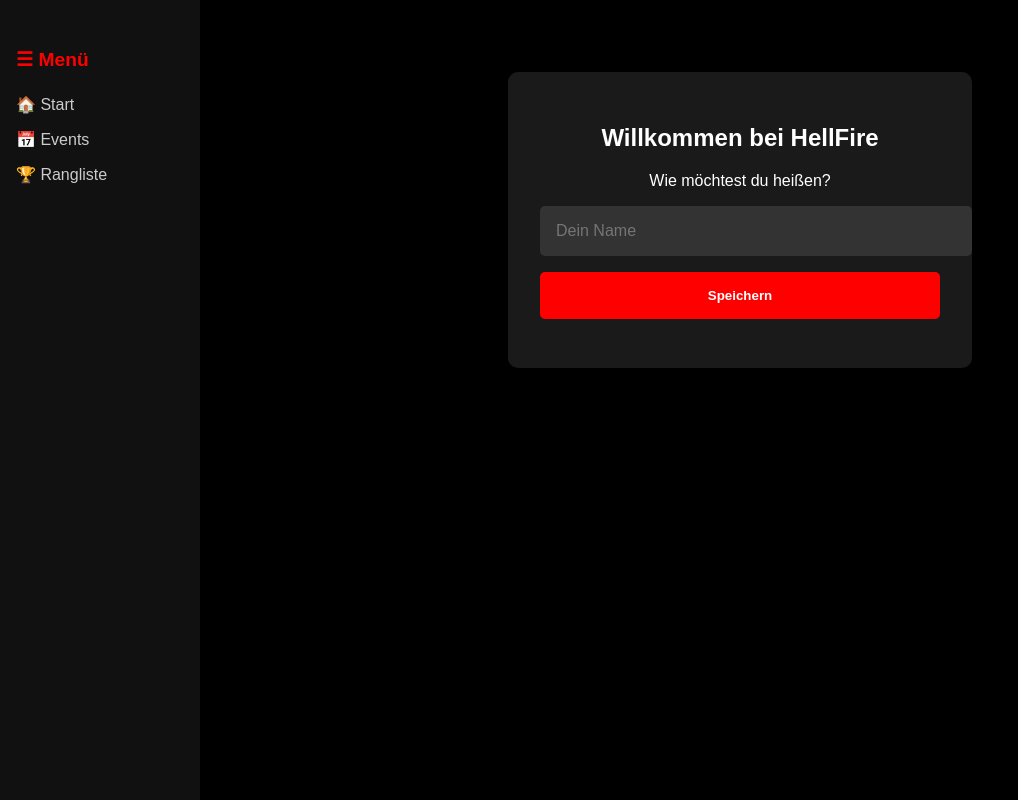
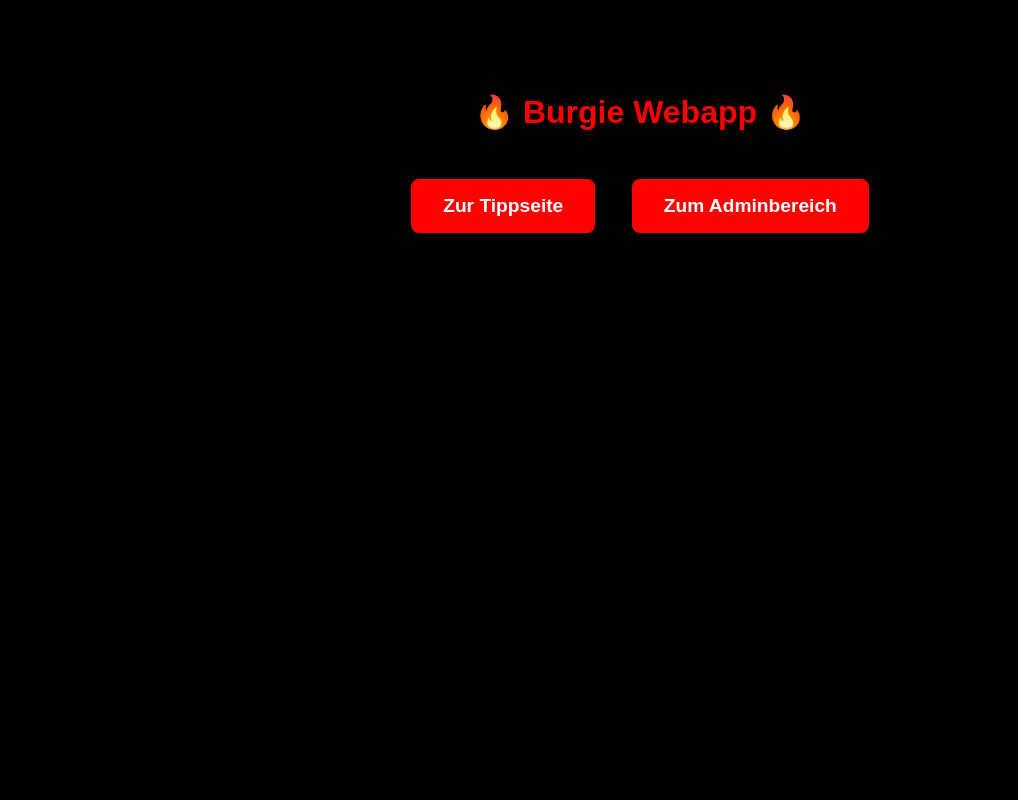
Before and after one commit to NicoNnNnN/Burgies, a plain HTML site: page home.html in a window 1280 px wide. Shown: the whole page, without its empty margins (0-1018 px from the left). Drawn offline with Linux system fonts and the light colour scheme.

Commit message:
Update home.html

```diff
--- a/home.html
+++ b/home.html
@@ -1,122 +1,43 @@
 <!DOCTYPE html>
 <html lang="de">
 <head>
-  <meta charset="UTF-8">
-  <title>HellFire Home</title>
-  <meta name="viewport" content="width=device-width, initial-scale=1">
+  <meta charset="UTF-8" />
+  <meta name="viewport" content="width=device-width, initial-scale=1.0" />
+  <title>Burgie Webapp</title>
   <style>
     body {
       background-color: #000;
       color: #fff;
       font-family: sans-serif;
-      margin: 0;
-      padding: 0;
-      display: flex;
+      text-align: center;
+      padding: 4rem 1rem;
     }
 
-    .sidebar {
-      width: 200px;
-      background-color: #111;
-      padding: 2rem 1rem;
-      box-sizing: border-box;
-      height: 100vh;
+    h1 {
+      color: red;
+      margin-bottom: 2rem;
     }
 
-    .sidebar h2 {
+    a.button {
+      display: inline-block;
+      background-color: red;
+      color: white;
+      text-decoration: none;
+      padding: 1rem 2rem;
+      margin: 1rem;
+      border-radius: 8px;
+      font-weight: bold;
       font-size: 1.2rem;
-      margin-bottom: 1.5rem;
-      color: red;
     }
 
-    .nav-link {
-      display: block;
-      margin: 1rem 0;
-      color: #ccc;
-      text-decoration: none;
-    }
-
-    .nav-link:hover {
-      color: red;
-    }
-
-    .main {
-      flex-grow: 1;
-      padding: 2rem;
-    }
-
-    .username-box {
-      max-width: 400px;
-      margin: 5vh auto;
-      background-color: #1a1a1a;
-      padding: 2rem;
-      border-radius: 10px;
-      text-align: center;
-    }
-
-    input[type="text"] {
-      width: 100%;
-      padding: 1rem;
-      font-size: 1rem;
-      border: none;
-      border-radius: 5px;
-      background-color: #333;
-      color: #fff;
-    }
-
-    button {
-      margin-top: 1rem;
-      padding: 1rem;
-      width: 100%;
-      background-color: red;
-      color: white;
-      font-weight: bold;
-      border: none;
-      border-radius: 5px;
-      cursor: pointer;
-    }
-
-    #greeting {
-      margin-top: 1rem;
-      font-size: 1.1rem;
-      color: #0f0;
+    a.button:hover {
+      background-color: #c00;
     }
   </style>
 </head>
 <body>
-  <div class="sidebar">
-    <h2>☰ Menü</h2>
-    <a class="nav-link" href="#">🏠 Start</a>
-    <a class="nav-link" href="#">📅 Events</a>
-    <a class="nav-link" href="#">🏆 Rangliste</a>
-  </div>
-
-  <div class="main">
-    <div class="username-box">
-      <h2>Willkommen bei HellFire</h2>
-      <p>Wie möchtest du heißen?</p>
-      <input type="text" id="usernameInput" placeholder="Dein Name">
-      <button onclick="saveUsername()">Speichern</button>
-      <p id="greeting"></p>
-    </div>
-  </div>
-
-  <script>
-    function saveUsername() {
-      const name = document.getElementById("usernameInput").value.trim();
-      if (name) {
-        localStorage.setItem("burgieUser", name);
-        document.getElementById("greeting").innerText = `Hallo ${name}, willkommen zurück!`;
-      }
-    }
-
-    window.onload = function () {
-      const savedName = localStorage.getItem("burgieUser");
-      if (savedName) {
-        document.getElementById("usernameInput").style.display = "none";
-        document.querySelector("button").style.display = "none";
-        document.getElementById("greeting").innerText = `Hallo ${savedName}, willkommen zurück!`;
-      }
-    }
-  </script>
+  <h1>🔥 Burgie Webapp 🔥</h1>
+  <a class="button" href="events.html">Zur Tippseite</a>
+  <a class="button" href="admin.html">Zum Adminbereich</a>
 </body>
 </html>
```
